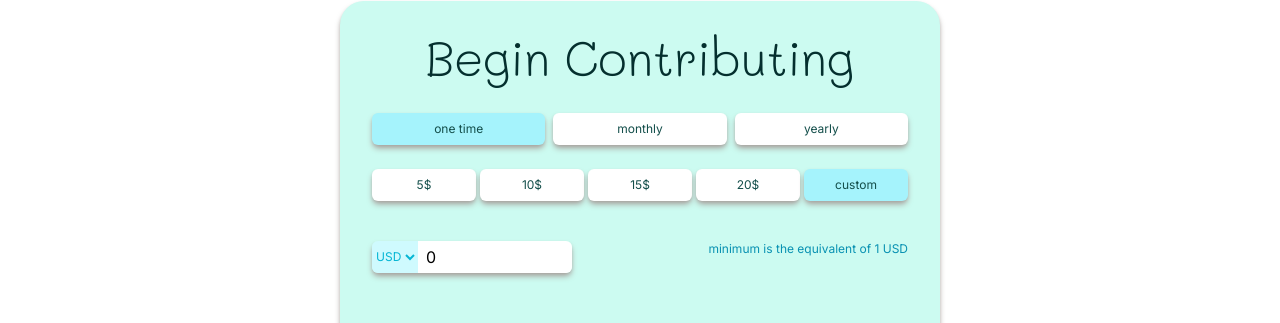
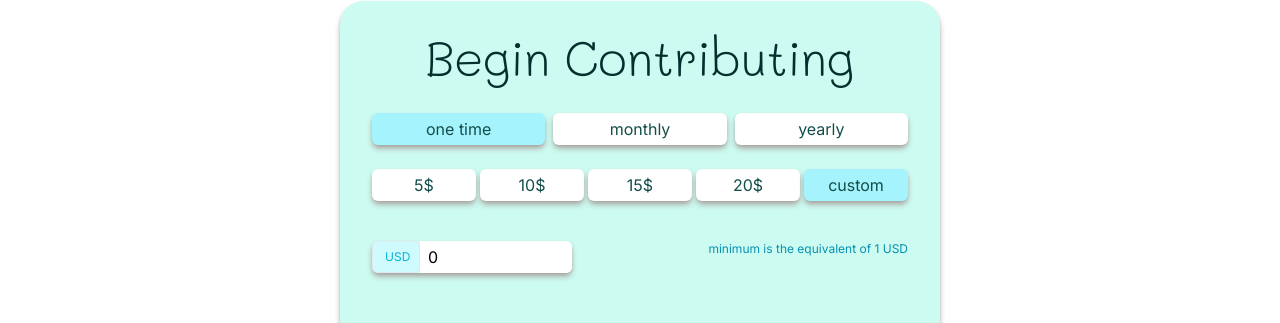
Before and after one commit to S-IR/medito-project, a Next.js app: page / in a window 1280 px wide. Shown: the part 3365-3688 px from the top of the page. Built offline with nearby package versions, Linux system fonts and the light colour scheme.

Commit message:
did last minute changes

```diff
--- a/src/app/cancel/page.tsx
+++ b/src/app/cancel/page.tsx
@@ -4,7 +4,7 @@ const page = () => {
   return (
     <article className="flex h-screen w-full items-center justify-center  align-middle">
       <h1 className="max-w-[80vw] font-handwriting text-4xl  lg:text-5xl">
-        An error has occurred. Please try again later
+        You have cancelled your donation
       </h1>
     </article>
   )
--- a/src/components/homepage/DonationForm.tsx
+++ b/src/components/homepage/DonationForm.tsx
@@ -1,6 +1,7 @@
 'use client'
 import {
   possibleCurrencies,
+  possibleCurrency,
   possibleIntervals,
 } from '@/constants/types/donation'
 import { zodResolver } from '@hookform/resolvers/zod'
@@ -12,6 +13,7 @@ import { loadStripe } from '@stripe/stripe-js'
 import getStripe from '@/lib/utils/get-stripe'
 import Stripe from 'stripe'
 import { useTransition, animated, useSpring, useInView } from 'react-spring'
+import { Select, SelectContent, SelectItem, SelectTrigger } from '../ui/select'
 
 const possibleDurations = [
   {
@@ -65,6 +67,7 @@ export default function DonationForm() {
   const [chosenAmount, setChosenAmount] =
     useState<(typeof possibleAmounts)[number]>(amountSetByPage)
 
+  const [isStripeLoading, setIsStripeLoading] = useState(false)
   const onSubmit = async (data: formSubmit) => {
     const STRIPE_PK = process.env.NEXT_PUBLIC_STRIPE_PUBLISHABLE_KEY!
     const stripe = await loadStripe(STRIPE_PK)
@@ -91,18 +94,16 @@ export default function DonationForm() {
       )
     )
       return
+
     setChosenAmount(amountSetByPage)
     if (amountSetByPage === 'custom') return
     setFormValue('amount', amountSetByPage)
   }, [amountSetByPage])
 
   const currentInterval = watch('interval')
+  const currentCurrency = watch('currency')
 
-  const customInputStyle = useSpring({
-    from: { opacity: 0 },
-    to: { opacity: chosenAmount === 'custom' ? 1 : 0 },
-  })
-
+  useTransition
 
   return (
     <form
@@ -117,7 +118,7 @@ export default function DonationForm() {
         {possibleDurations.map((duration) => (
           <button
             type="button"
-            className={`lg:text-smp  w-full rounded-md px-4 py-1 text-xs text-teal-900 shadow-md shadow-stone-400  hover:text-black dark:text-teal-200 dark:shadow-stone-950 lg:px-10 lg:py-2 ${currentInterval === duration.value ? `bg-cyan-200 dark:bg-cyan-800 hover:dark:bg-cyan-700` : `bg-white transition-all duration-300 dark:bg-teal-800 hover:dark:bg-teal-700 `} `}
+            className={`lg:text-smp lg:text-base w-full rounded-md px-4 py-1 text-xs text-teal-900 shadow-md shadow-stone-400  hover:text-black dark:text-teal-200 dark:shadow-stone-950 lg:px-10 ${currentInterval === duration.value ? `bg-cyan-200 dark:bg-cyan-800 hover:dark:bg-cyan-700` : `bg-white transition-all duration-300 dark:bg-teal-800 hover:dark:bg-teal-700 `} `}
             key={duration.value}
             onClick={() => setFormValue('interval', duration.value)}
           >
@@ -129,7 +130,7 @@ export default function DonationForm() {
         {possibleAmounts.map((amount) => (
           <button
             type="button"
-            className={`lg:text-smp w-full rounded-md px-2 py-1 text-xs text-teal-900 shadow-md shadow-stone-400 hover:text-black  dark:text-teal-200 dark:shadow-stone-950  lg:px-6 lg:py-2 ${chosenAmount === amount ? `bg-cyan-200 dark:bg-cyan-800 hover:dark:bg-cyan-700` : `bg-white transition-all duration-300 dark:bg-teal-800 hover:dark:bg-teal-700 `} `}
+            className={`lg:text-smp lg:text-base w-full rounded-md px-2 py-1 text-xs text-teal-900 shadow-md shadow-stone-400 hover:text-black  dark:text-teal-200 dark:shadow-stone-950  lg:px-6 ${chosenAmount === amount ? `bg-cyan-200 dark:bg-cyan-800 hover:dark:bg-cyan-700` : `bg-white transition-all duration-300 dark:bg-teal-800 hover:dark:bg-teal-700 `} `}
             key={amount}
             onClick={() => {
               setChosenAmount(amount)
@@ -145,25 +146,33 @@ export default function DonationForm() {
         ))}
       </div>
       <div className={`min-h-[70px] w-full `}>
-        <animated.div
-          style={customInputStyle}
-          className="relative mt-4 w-full "
-        >
+        <div className="relative mt-4 w-full ">
           {chosenAmount === 'custom' && (
             <>
               <div className="flex h-8 max-w-[200px] rounded-md shadow-md shadow-stone-400 dark:shadow-stone-950 ">
-                <select
-                  {...register('currency')}
-                  className="h-full w-12 rounded-l-md bg-cyan-100 text-xs text-cyan-500 dark:bg-neutral-900 dark:text-cyan-700 "
+                <Select
+                  onValueChange={(e) =>
+                    setFormValue('currency', e as possibleCurrency)
+                  }
                 >
-                  {possibleCurrencies.map((currency) => (
-                    <option key={currency} value={currency}>
-                      {currency}
-                    </option>
-                  ))}
-                </select>
+                  <SelectTrigger className="h-full w-12 rounded-l-md bg-cyan-100 text-xs text-cyan-500 dark:bg-neutral-900 dark:text-cyan-700 ">
+                    {currentCurrency}
+                  </SelectTrigger>
+                  <SelectContent className="dark:bg-teal-950">
+                    {possibleCurrencies.map((currency) => (
+                      <SelectItem
+                        className="hover:dark:bg-cyan-600"
+                        key={currency}
+                        value={currency}
+                      >
+                        {currency}
+                      </SelectItem>
+                    ))}
+                  </SelectContent>
+                </Select>
+
                 <input
-                  min={0}
+                  min={1}
                   type="number"
                   {...register('amount', { valueAsNumber: true })}
                   className="h-full w-full rounded-r-md pl-2 dark:bg-teal-800 dark:text-cyan-300"
@@ -174,7 +183,7 @@ export default function DonationForm() {
               </p>
             </>
           )}
-        </animated.div>
+        </div>
       </div>
 
       {/* This is some filler space for any legal related text if needed. you can always remove it */}
@@ -184,7 +193,8 @@ export default function DonationForm() {
       </p>
       <button
         type="submit"
-        className="mx-auto mt-4 rounded-3xl bg-cyan-500 px-12 py-2 font-handwriting text-2xl text-cyan-900 transition-all duration-300 hover:bg-cyan-400 dark:bg-cyan-800 dark:text-cyan-200 hover:dark:bg-cyan-700"
+        disabled={isStripeLoading}
+        className="mx-auto disabled:bg-gray-800 mt-4 rounded-3xl bg-cyan-500 px-12 py-2 font-handwriting text-2xl text-cyan-900 transition-all duration-300 hover:bg-cyan-400 dark:bg-cyan-800 dark:text-cyan-200 hover:dark:bg-cyan-700"
       >
         Donate
       </button>
--- a/src/constants/types/donation.ts
+++ b/src/constants/types/donation.ts
@@ -1,11 +1,10 @@
-
-export const possibleCurrencies = ["USD"] as const
-export const possibleCurrenciesSymbol = ["$"] as const
+export const possibleCurrencies = ['USD', 'EUR', 'GBP', 'AUD', 'CAD'] as const
+export const possibleCurrenciesSymbol = ['$', '€', '£', 'A$', 'C$'] as const
 export const possibleIntervals = ['month', 'year', 'one-time'] as const
 
-export type possibleCurrency = typeof possibleCurrencies[number]
+export type possibleCurrency = (typeof possibleCurrencies)[number]
 
-export type possibleCurrencySymbol = typeof possibleCurrenciesSymbol[number]
+export type possibleCurrencySymbol = (typeof possibleCurrenciesSymbol)[number]
 
 export type donorData = {
   name: string
@@ -22,6 +21,14 @@ export function getCurrencySymbol(
   switch (currency) {
     case 'USD':
       return '$'
+    case 'EUR':
+      return '€'
+    case 'GBP':
+      return '£'
+    case 'AUD':
+      return 'A$'
+    case 'CAD':
+      return 'C$'
   }
 }
 
```
